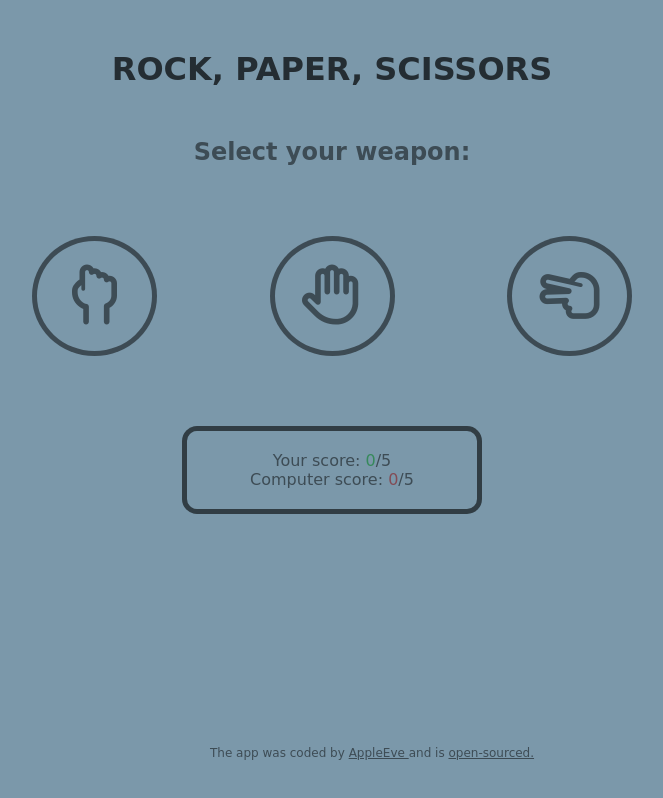
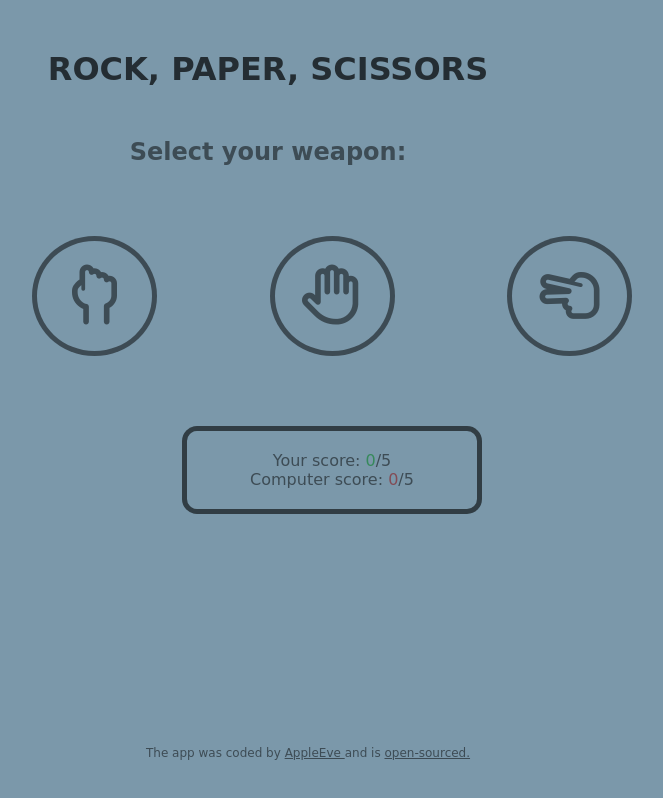
Before and after one commit to AppleEve/js-project-brainnest, a website: page index.html in a window 1280 px wide. Shown: the whole page, without its empty margins (316-979 px from the left). Drawn offline with Linux system fonts and the light colour scheme; a web font is replaced by a local one.

Commit message:
Update styles.css

```diff
--- a/styles.css
+++ b/styles.css
@@ -9,6 +9,7 @@ h1,
 h2 {
   text-align: center;
   margin: 50px 0;
+  max-width: 90%;
 }
 
 h1 {
@@ -102,6 +103,7 @@ footer {
   position: fixed;
   bottom: 0px;
   padding: 40px;
+  max-width: 90%;
 }
 
 @media (max-width: 600px) {
```
